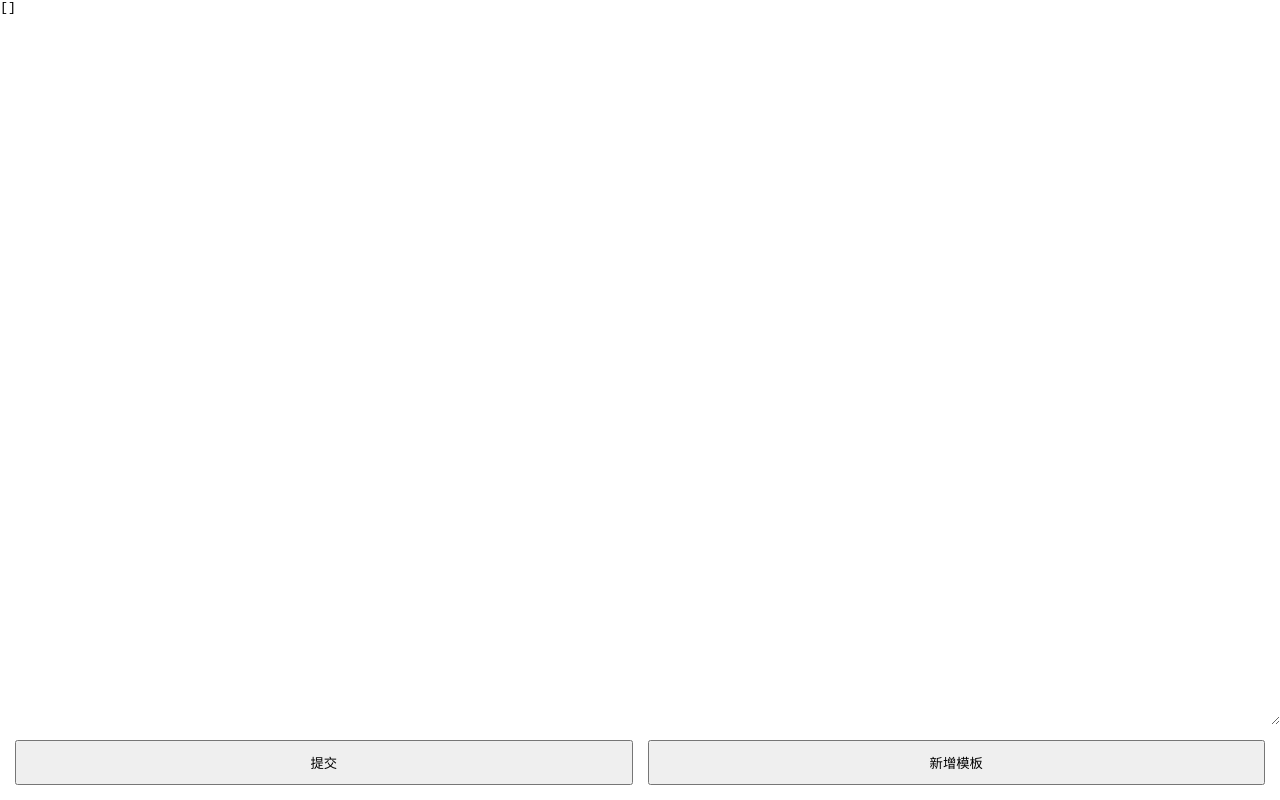
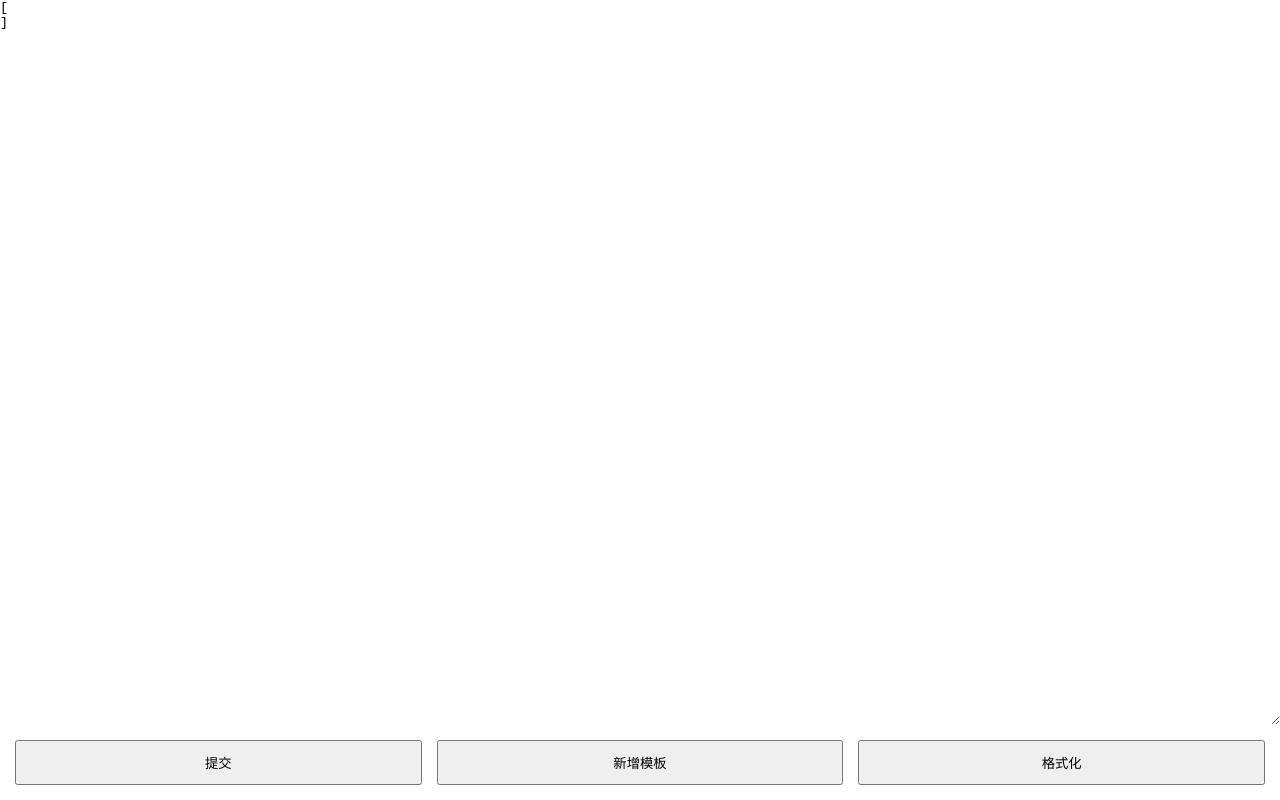
Before and after one commit to rejiejay/myweb-json-configuration, a plain HTML site: page index.html in a window 1280 px wide. Drawn offline with Linux system fonts and the light colour scheme.

Commit message:
add format

```diff
--- a/index.html
+++ b/index.html
@@ -22,6 +22,8 @@
                 <span></span>
                 <button class="button-item flex-rest" id="my-template">新增模板</button>
                 <span></span>
+                <button class="button-item flex-rest" id="my-format">格式化</button>
+                <span></span>
             </div>
         </div>
     </div>
--- a/index.js
+++ b/index.js
@@ -13,6 +13,7 @@ var init = {
         input.init()
         submit.init()
         template.init()
+        format.init()
     },
 
     /**
@@ -23,6 +24,7 @@ var init = {
         submit.btn_dom = document.getElementById('my-submit')
         submit.btn_dom = document.getElementById('my-submit')
         template.btn_dom = document.getElementById('my-template')
+        format.btn_dom = document.getElementById('my-format')
     },
 
     /**
@@ -62,7 +64,7 @@ var input = {
     },
 
     set: function set(value) {
-        this.dom.innerText = value
+        this.dom.innerHTML = value
     },
 
     verify: function verify() {
@@ -155,6 +157,8 @@ var submit = {
         if (verify.isCorrect === false) {
             return alert(verify.msg)
         }
+
+        console.log('submit', data)
     }
 }
 
@@ -202,3 +206,22 @@ var template = {
         insert()
     }
 }
+
+/**
+ * 格式化
+ */
+var format = {
+    btn_dom: null,
+
+    init: function init() {
+        var self = this
+
+        this.btn_dom.onclick = function () {
+            self.handle()
+        }
+    },
+
+    handle: function handle() {
+        input.format()
+    }
+}
```
Also changed, not shown: index.less (+5 -5 lines).
